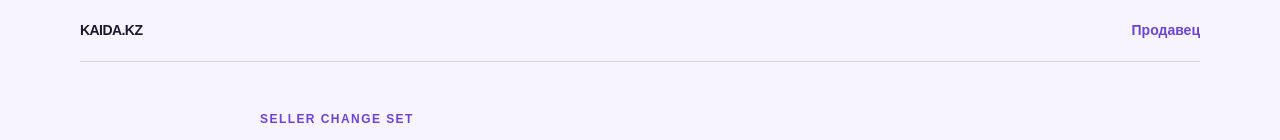
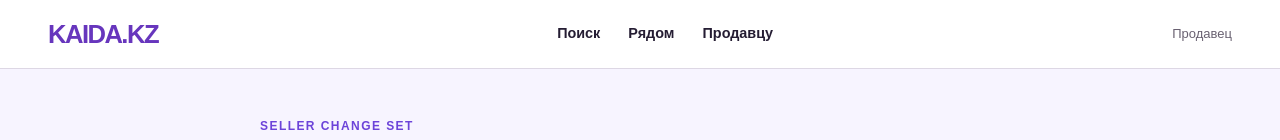
Before and after one commit to RashRosh/KAIDA.KZ-2.0, a Next.js app: page /seller/change-sets/1 in a window 1280 px wide. Shown: the top 140 px of the page. Built offline with nearby package versions, Linux system fonts and the light colour scheme; no server answers.

Commit message:
feat(ux1a): use shared header on change-set review

```diff
--- a/src/app/seller/change-sets/[id]/page.tsx
+++ b/src/app/seller/change-sets/[id]/page.tsx
@@ -1,15 +1,13 @@
-import Link from 'next/link';
+import { AppHeader } from '../../../_components/AppHeader';
 import { SellerChangeSetReview } from './_components/SellerChangeSetReview';
 import styles from '../../page.module.css';
 
 export default async function SellerChangeSetPage({ params }: { params: Promise<{ id: string }> }) {
   const { id } = await params;
   return (
+    <>
+      <AppHeader showAuth={false} contextLabel="Продавец" />
       <div className={styles.shell}>
-      <header className={styles.header}>
-        <Link href="/" className={styles.wordmark} aria-label="KAIDA.KZ, главная">KAIDA.KZ</Link>
-        <Link href="/seller" className={styles.secondaryLink}>Продавец</Link>
-      </header>
         <main className={styles.main}>
           <div className={styles.intro}>
             <p className={styles.eyebrow}>Seller Change Set</p>
@@ -19,5 +17,6 @@ export default async function SellerChangeSetPage({ params }: { params: Promise<
           <SellerChangeSetReview changeSetId={id} />
         </main>
       </div>
+    </>
   );
 }
```
Lines whose indentation alone changed are shown as unchanged.
